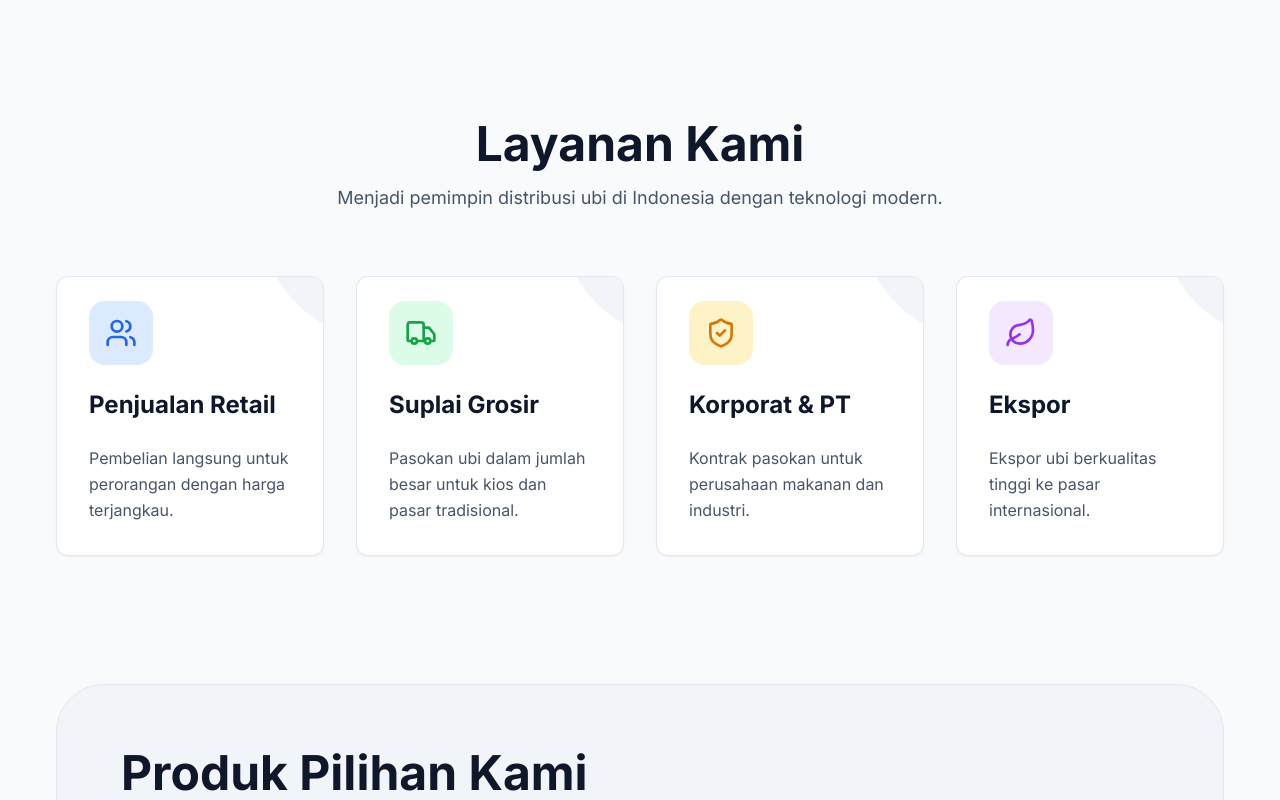
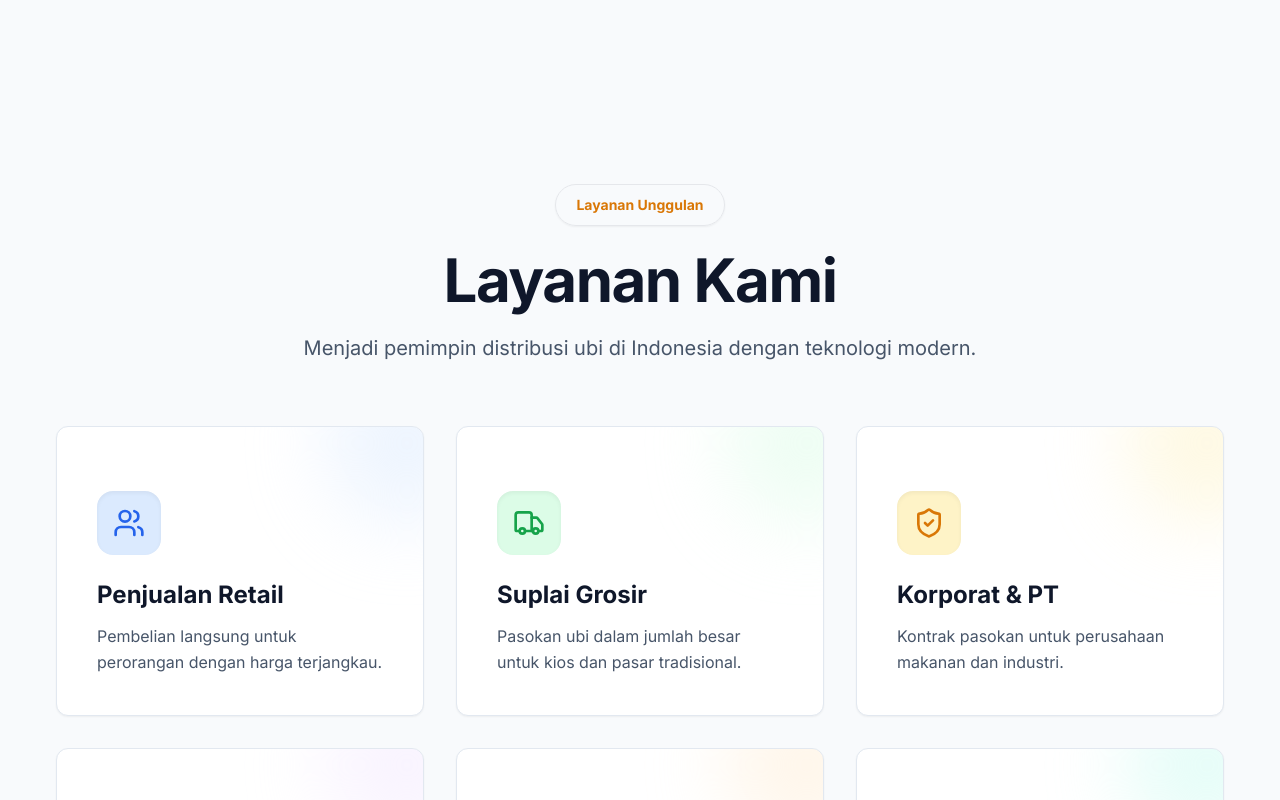
Before and after one commit to joelaey/stm-farm, a Next.js app: page / in a window 1280 px wide. Shown: the part 960-1760 px from the top of the page. Built offline with nearby package versions, Linux system fonts and the light colour scheme; no server answers; the database is empty.

Commit message:
feat: upgrade Services section design and add 3 new services

```diff
--- a/src/app/(landing)/page.tsx
+++ b/src/app/(landing)/page.tsx
@@ -4,7 +4,7 @@ import React from 'react';
 import { useSettings } from '@/contexts/SettingsContext';
 import { Button } from '@/components/ui/Button';
 import { Card, CardContent } from '@/components/ui/Card';
-import { ArrowRight, Leaf, Truck, Users, ShieldCheck, ShoppingBag } from 'lucide-react';
+import { ArrowRight, Leaf, Truck, Users, ShieldCheck, ShoppingBag, Cookie, Handshake, Tractor } from 'lucide-react';
 import Link from 'next/link';
 import Image from 'next/image';
 
@@ -79,27 +79,45 @@ export default function LandingPage() {
       </section>
 
       {/* Services Section */}
-      <section id="layanan" className="container space-y-16 scroll-mt-32">
-        <div className="text-center space-y-4 max-w-3xl mx-auto">
-          <h2 className="text-4xl md:text-5xl font-extrabold text-[var(--text-primary)] hover:scale-105 transition-transform duration-300">{t.landing.servicesTitle}</h2>
-          <p className="text-lg text-[var(--text-secondary)]">{t.landing.aboutVision}</p>
+      <section id="layanan" className="container space-y-16 scroll-mt-32 relative">
+        {/* Decorative background blur */}
+        <div className="absolute top-1/2 left-1/2 -translate-x-1/2 -translate-y-1/2 w-full h-[80%] max-w-[1000px] bg-[var(--primary)]/5 rounded-[100%] blur-[120px] pointer-events-none -z-10" />
+
+        <div className="text-center space-y-6 max-w-3xl mx-auto relative z-10">
+          <div className="inline-flex items-center gap-2 px-5 py-2.5 rounded-full bg-[var(--accent)]/10 text-[var(--accent)] font-bold text-sm shadow-sm border border-[var(--accent)]/20">
+            {locale === 'id' ? 'Layanan Unggulan' : 'Premium Services'}
+          </div>
+          <h2 className="text-4xl md:text-5xl lg:text-6xl font-extrabold text-[var(--text-primary)] hover:scale-105 transition-transform duration-500 tracking-tight">
+            {t.landing.servicesTitle}
+          </h2>
+          <p className="text-lg md:text-xl text-[var(--text-secondary)] leading-relaxed">
+            {t.landing.aboutVision}
+          </p>
         </div>
 
-        <div className="grid md:grid-cols-2 lg:grid-cols-4 gap-8">
+        <div className="grid md:grid-cols-2 lg:grid-cols-3 gap-8">
           {[
-            { icon: Users, title: t.landing.serviceRetail, desc: t.landing.serviceRetailDesc, color: 'text-blue-600 dark:text-blue-400', bg: 'bg-blue-100 dark:bg-blue-900/40' },
-            { icon: Truck, title: t.landing.serviceSupply, desc: t.landing.serviceSupplyDesc, color: 'text-green-600 dark:text-green-400', bg: 'bg-green-100 dark:bg-green-900/40' },
-            { icon: ShieldCheck, title: t.landing.serviceCorporate, desc: t.landing.serviceCorporateDesc, color: 'text-amber-600 dark:text-amber-400', bg: 'bg-amber-100 dark:bg-amber-900/40' },
-            { icon: Leaf, title: t.landing.serviceExport, desc: t.landing.serviceExportDesc, color: 'text-purple-600 dark:text-purple-400', bg: 'bg-purple-100 dark:bg-purple-900/40' },
+            { icon: Users, title: t.landing.serviceRetail, desc: t.landing.serviceRetailDesc, color: 'text-blue-600 dark:text-blue-400', bg: 'bg-blue-100 dark:bg-blue-900/40', border: 'hover:border-blue-500/50' },
+            { icon: Truck, title: t.landing.serviceSupply, desc: t.landing.serviceSupplyDesc, color: 'text-green-600 dark:text-green-400', bg: 'bg-green-100 dark:bg-green-900/40', border: 'hover:border-green-500/50' },
+            { icon: ShieldCheck, title: t.landing.serviceCorporate, desc: t.landing.serviceCorporateDesc, color: 'text-amber-600 dark:text-amber-400', bg: 'bg-amber-100 dark:bg-amber-900/40', border: 'hover:border-amber-500/50' },
+            { icon: Leaf, title: t.landing.serviceExport, desc: t.landing.serviceExportDesc, color: 'text-purple-600 dark:text-purple-400', bg: 'bg-purple-100 dark:bg-purple-900/40', border: 'hover:border-purple-500/50' },
+            { icon: Cookie, title: locale === 'id' ? 'Produk Olahan Ubi' : 'Processed Products', desc: locale === 'id' ? 'Menyediakan hasil olahan ubi premium berupa pasta ubi, pia ubi, dan produk turunan lainnya yang lezat.' : 'Providing premium processed sweet potato products like paste, pastries, and other delicious derivatives.', color: 'text-orange-600 dark:text-orange-400', bg: 'bg-orange-100 dark:bg-orange-900/40', border: 'hover:border-orange-500/50' },
+            { icon: Handshake, title: locale === 'id' ? 'Kemitraan Petani' : 'Farmer Partnership', desc: locale === 'id' ? 'Membangun kerja sama yang kuat dan saling menguntungkan dengan para petani lokal untuk menjaga kualitas.' : 'Building strong, mutually beneficial cooperation with local farmers to maintain quality.', color: 'text-teal-600 dark:text-teal-400', bg: 'bg-teal-100 dark:bg-teal-900/40', border: 'hover:border-teal-500/50' },
+            { icon: Tractor, title: locale === 'id' ? 'Sarana Prasarana' : 'Agri-Infrastructure', desc: locale === 'id' ? 'Penyediaan bibit, pupuk, alat pertanian, dan fasilitas penunjang lainnya untuk ekosistem pertanian yang sehat.' : 'Provision of seeds, fertilizers, agricultural tools, and other supporting facilities for a healthy ecosystem.', color: 'text-rose-600 dark:text-rose-400', bg: 'bg-rose-100 dark:bg-rose-900/40', border: 'hover:border-rose-500/50' },
           ].map((service, i) => (
-            <Card key={i} className="border border-[var(--border-light)] shadow-sm hover:shadow-2xl hover:-translate-y-3 transition-all duration-500 bg-[var(--bg-secondary)] rounded-3xl overflow-hidden group">
-              <CardContent className="p-8 space-y-6 relative overflow-hidden">
-                <div className="absolute top-0 right-0 w-32 h-32 bg-[var(--bg-tertiary)] rounded-bl-full -mr-16 -mt-16 transition-transform duration-500 group-hover:scale-150"></div>
-                <div className={`w-16 h-16 rounded-2xl flex items-center justify-center ${service.bg} group-hover:scale-110 group-hover:rotate-6 transition-all duration-300 relative z-10`}>
+            <Card key={i} className={`border border-[var(--border-light)] ${service.border} shadow-sm hover:shadow-2xl hover:-translate-y-3 transition-all duration-500 bg-[var(--bg-secondary)] rounded-[2.5rem] overflow-hidden group ${i === 6 ? 'lg:col-start-2' : ''}`}>
+              <CardContent className="p-8 md:p-10 space-y-6 relative overflow-hidden h-full">
+                {/* Decorative blob corner */}
+                <div className={`absolute -top-16 -right-16 w-40 h-40 ${service.bg} opacity-50 rounded-full blur-2xl group-hover:scale-150 transition-transform duration-700`}></div>
+
+                <div className={`w-16 h-16 rounded-2xl flex items-center justify-center ${service.bg} group-hover:scale-110 group-hover:rotate-6 transition-all duration-300 relative z-10 shadow-inner`}>
                   <service.icon className={`w-8 h-8 ${service.color}`} />
                 </div>
-                <h3 className="text-2xl font-bold text-[var(--text-primary)] relative z-10">{service.title}</h3>
-                <p className="text-[var(--text-secondary)] leading-relaxed relative z-10">{service.desc}</p>
+
+                <div className="relative z-10 space-y-3">
+                  <h3 className="text-2xl font-bold text-[var(--text-primary)] group-hover:text-[var(--primary)] transition-colors">{service.title}</h3>
+                  <p className="text-[var(--text-secondary)] leading-relaxed">{service.desc}</p>
+                </div>
               </CardContent>
             </Card>
           ))}
```
